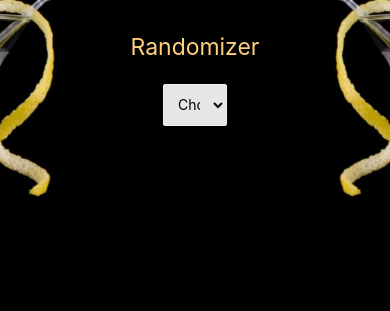
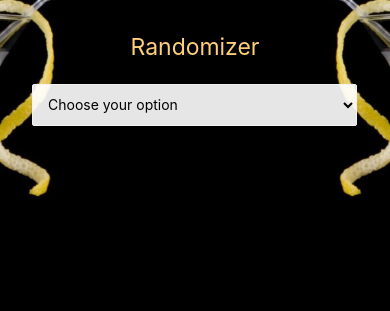
Before and after one commit to AshbyLB/dinner-drink-decisions, a plain HTML site: page index.html in a window 390 px wide. Shown: the part 172-483 px from the top of the page. Drawn offline with nearby package versions, Linux system fonts and the light colour scheme.

Commit message:
updated mobile spacing for the dropdown down

```diff
--- a/assets/css/style.css
+++ b/assets/css/style.css
@@ -19,6 +19,10 @@ body {
 }
 .ranHead {
     color: rgb(255, 208, 121);
+}
+
+.dropDown {
+    width: 100%;
 }
 
 #menu {
--- a/index.html
+++ b/index.html
@@ -22,13 +22,13 @@
         </div>
         <div class="center row">
             <h5 class="col s12 ranHead">Randomizer</h5>
-            <div class="col s5"></div>
-            <select class="browser-default input-field col s2">
+            <div class="col l5 m3 s1"></div>
+            <select class="browser-default input-field col l2 m6 s10">
                 <option value="" disabled selected>Choose your option</option>
                 <option value="1">Dinner</option>
                 <option value="2">Drink</option>
             </select>
-            <div class="col s5"></div>
+            <div class="col l5 m3 s1"></div>
         </div>
     </header>
     <main>
```
